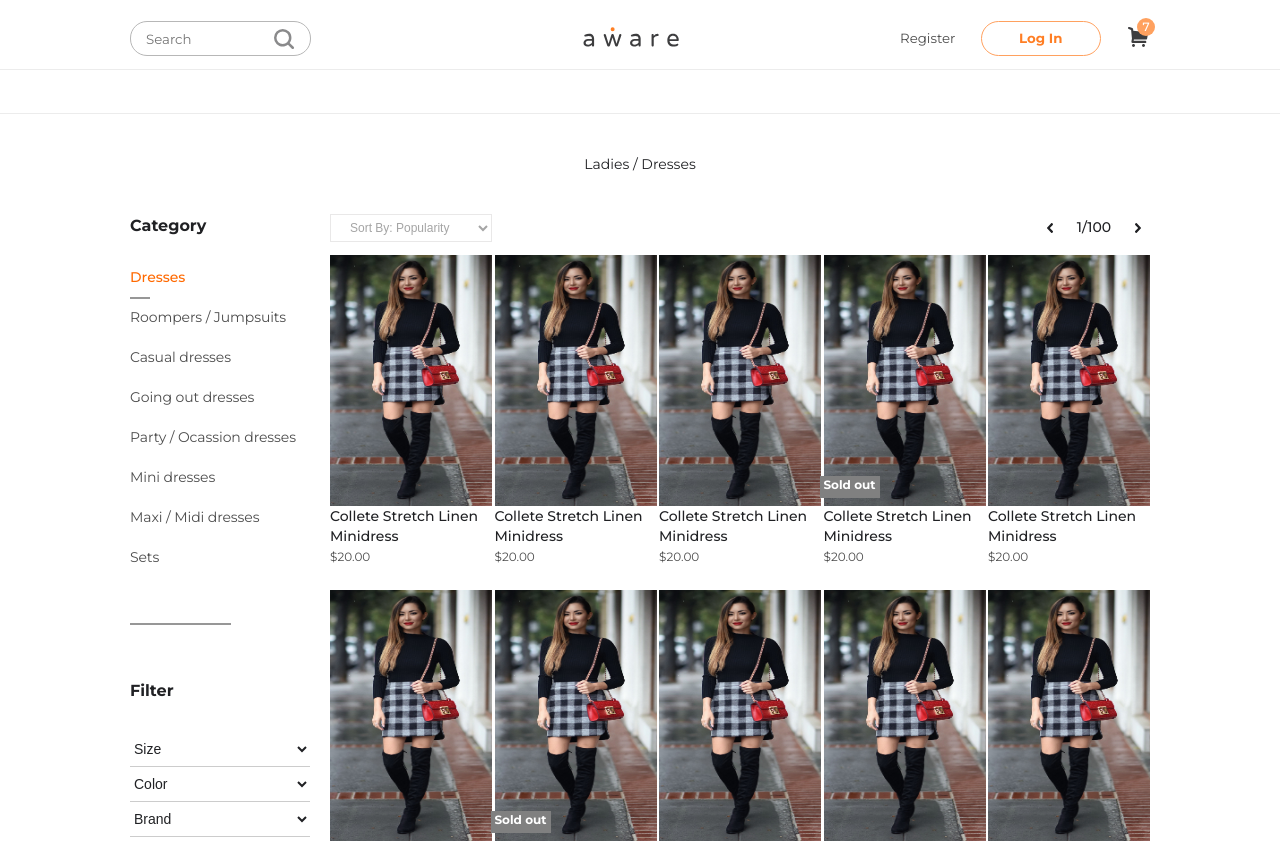
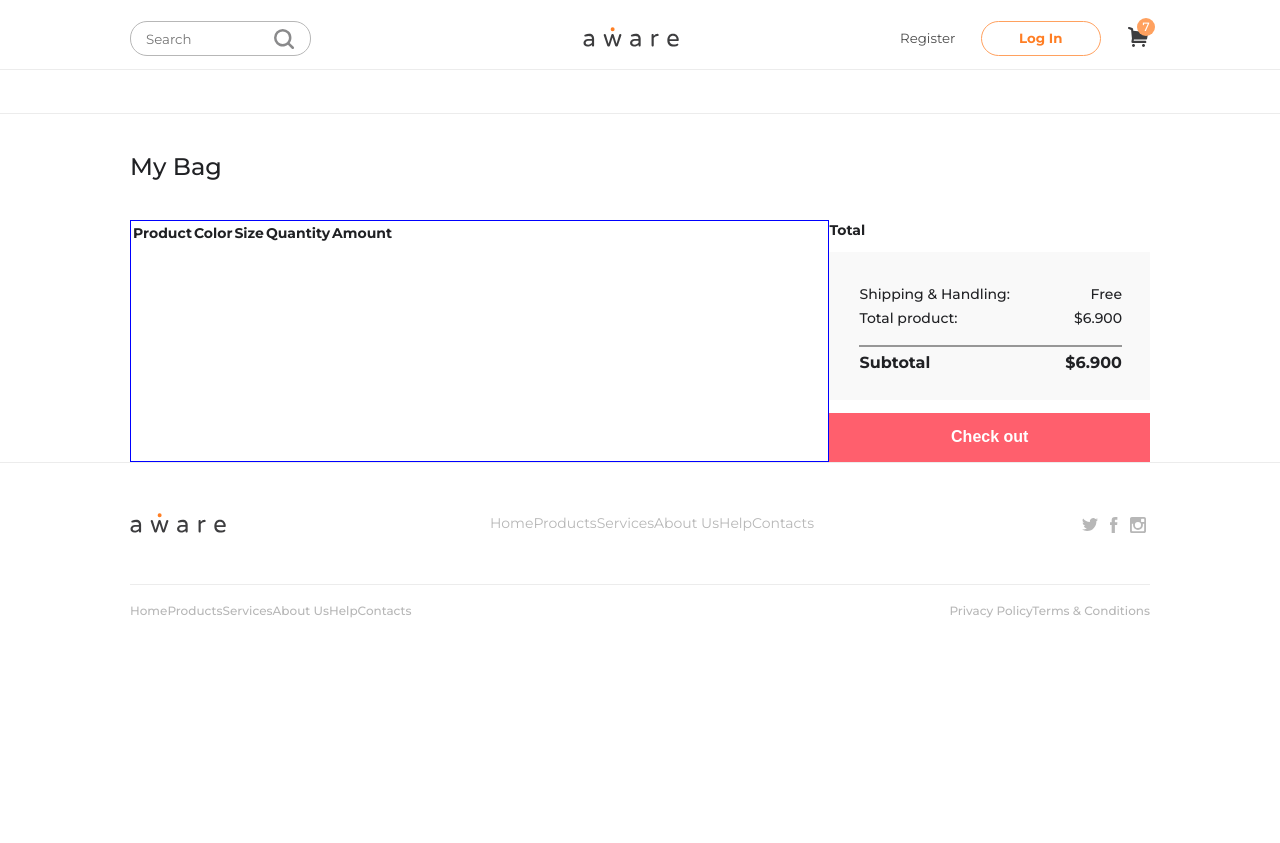
Before and after one commit to DinhSonHai/cloth-store-client, a React (Create React App) app: page /cart in a window 1280 px wide. Shown: the top 843 px of the page. After the commit the page ends 800 px from the top, so only its background shows below. Built offline with nearby package versions, Linux system fonts and the light colour scheme.

Commit message:
Add cart page

```diff
--- a/src/App.js
+++ b/src/App.js
@@ -2,17 +2,18 @@ import LoginModal from './components/LoginModal';
 import RegisterModal from './components/RegiterModal';
 import { BrowserRouter as Router, Route, Switch } from 'react-router-dom';
 
-import { NavBar, Footer, HomePage, ProductList } from './pages';
+import { NavBar, Footer, HomePage, ProductList, Cart } from './pages';
 
 function App() {
   return (
     <Router>
       <div className="app">
         <NavBar />
-        {/* <HomePage /> */}
-        <ProductList />
         {/* <LoginModal /> */}
         {/* <RegisterModal /> */}
+        {/* <HomePage /> */}
+        {/* <ProductList /> */}
+        <Cart />
         <Footer />
       </div>
     </Router>
--- /dev/null
+++ b/src/pages/Cart/index.jsx
@@ -0,0 +1,58 @@
+import React from 'react';
+
+import './styles.scss';
+
+Cart.propTypes = {
+
+};
+
+function Cart(props) {
+  return (
+    <div className="cart">
+      <p className="cart__title">My Bag</p>
+      <div className="cart__main">
+        <div className="cart__main__detail">
+          <table className="cart__main__detail__table">
+            <thead>
+              <tr>
+                <th>Product</th>
+                <th>Color</th>
+                <th>Size</th>
+                <th>Quantity</th>
+                <th>Amount</th>
+              </tr>
+            </thead>
+            <tbody>
+              <tr>
+                <td>
+
+                </td>
+              </tr>
+            </tbody>
+          </table>
+        </div>
+        <div className="cart__main__total">
+          <p className="cart__main__total__title">Total</p>
+          <div className="cart__main__total__info">
+            <div className="cart__main__total__info__ship">
+              <p>Shipping & Handling: </p>
+              <p className="cart__main__total__info__ship__fee">Free</p>
+            </div>
+            <div className="cart__main__total__info__total">
+              <p>Total product: </p>
+              <p className="cart__main__total__info__total__money">$6.900</p>
+            </div>
+            <div className="cart__main__total__info__divider"></div>
+            <div className="cart__main__total__info__subtotal">
+              <p>Subtotal</p>
+              <p className="cart__main__total__info__subtotal__money">$6.900</p>
+            </div>
+          </div>
+          <button className="cart__main__total__button">Check out</button>
+        </div>
+      </div>
+    </div>
+  );
+}
+
+export default Cart;
--- /dev/null
+++ b/src/pages/Cart/styles.scss
@@ -0,0 +1,89 @@
+.cart {
+  &__title {
+    margin: 37px 0;
+    font-size: 24px;
+    font-weight: 500;
+    line-height: 1.33;
+    color: var(--dark-grey);
+  }
+
+  &__main {
+    display: flex;
+    justify-content: space-between;
+
+    &__detail {
+      width: 720px;
+      border: 1px solid blue;
+
+      &__table {
+        & > thead > tr > th {
+          font-size: 14px;
+          font-weight: bold;
+          line-height: 1.57;
+          color: var(--dark-grey);
+        }
+      }
+    }
+
+    &__total {
+      width: 330px;
+
+      &__title {
+        font-size: 14px;
+        font-weight: bold;
+        line-height: 1.57;
+        color: var(--dark-grey);
+        margin-bottom: 10px;
+      }
+
+      &__info {
+        height: 148px;
+        padding: 32px 28px 22px 30px;
+        background-color: #f9f9f9;
+        margin-bottom: 13px;
+
+        &__ship {
+          font-size: 14px;
+          font-weight: 500;
+          line-height: 1.57;
+          color: var(--dark-grey);
+          margin-bottom: 2px;
+          display: flex;
+          justify-content: space-between;
+        }
+
+        &__total {
+          font-size: 14px;
+          font-weight: 500;
+          line-height: 1.57;
+          color: var(--dark-grey);
+          display: flex;
+          justify-content: space-between;
+        }
+
+        &__divider {
+          margin-top: 15px;
+          margin-bottom: 4px;
+          border: solid 0.5px var(--brown-grey);
+        }
+        &__subtotal {
+          font-size: 16px;
+          font-weight: bold;
+          line-height: 1.5;
+          color: var(--dark-grey);
+          display: flex;
+          justify-content: space-between;
+        }
+      }
+      &__button {
+        width: 100%;
+        height: 49px;
+        border: none;
+        color: var(--white);
+        font-size: 16px;
+        font-weight: bold;
+        background-color: #ff5f6d;
+      }
+    }
+  }
+}
--- a/src/pages/index.js
+++ b/src/pages/index.js
@@ -3,3 +3,4 @@ export { default as Footer } from './layout/Footer';
 
 export { default as HomePage } from './HomePage';
 export { default as ProductList } from './ProductList';
+export { default as Cart } from './Cart';
```
